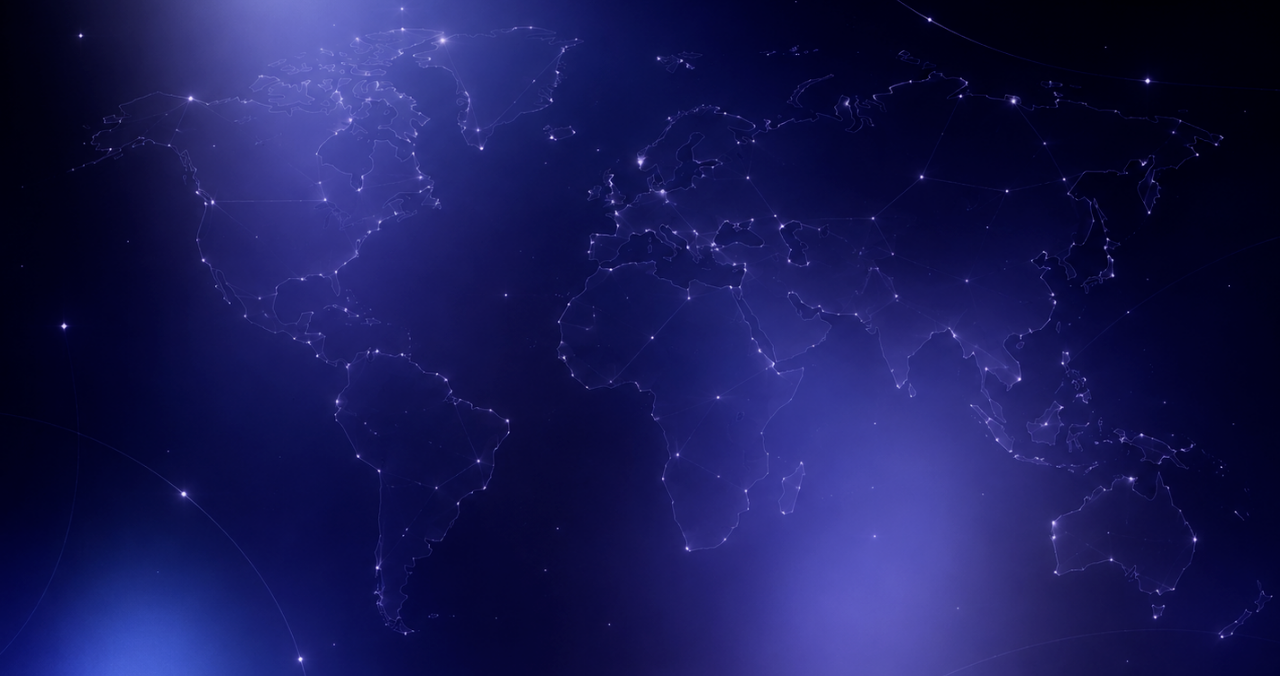
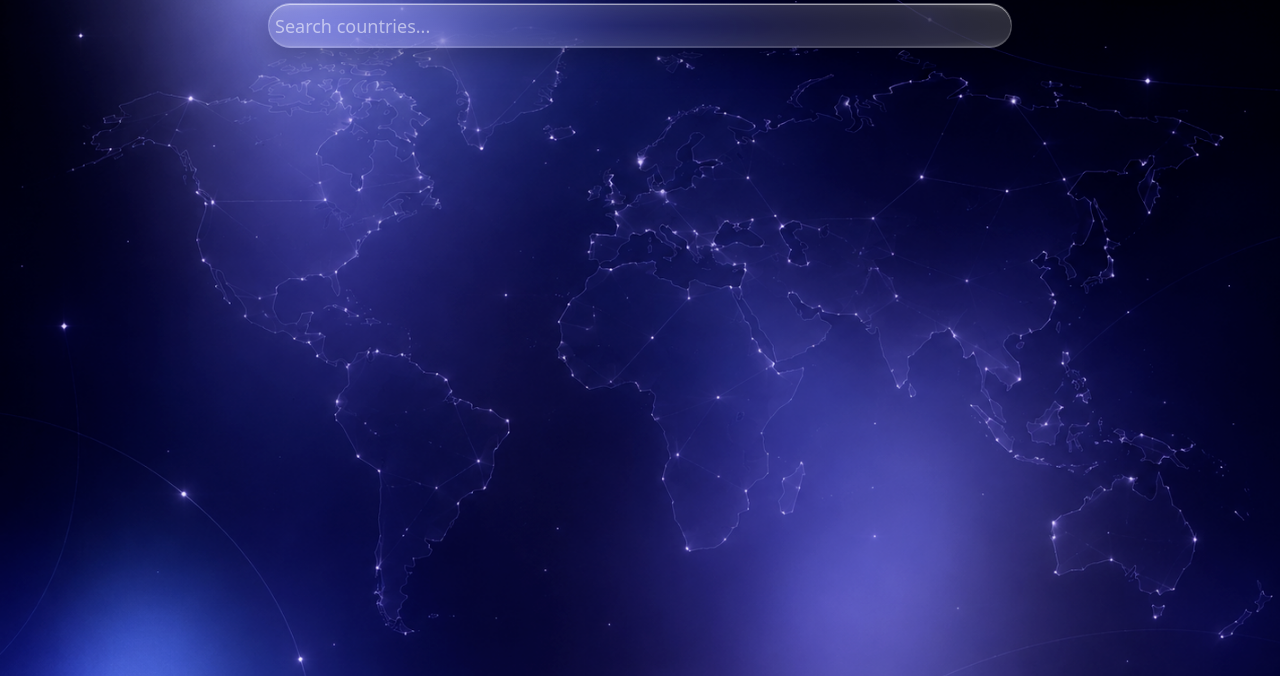
Before and after one commit to abeilleee/country-search, a website built with Vite: page index.html in a window 1280 px wide. Shown: the part 67-743 px from the top of the page. Built offline with nearby package versions, Linux system fonts and the light colour scheme.

Commit message:
feat: implement cards grid and initial render in startApp

```diff
--- a/src/style.css
+++ b/src/style.css
@@ -85,7 +85,7 @@ p {
 }
 
 .main {
-  overflow-y: auto;
+  overflow: hidden;
   display: flex;
   flex: 1;
   flex-direction: column;
@@ -94,6 +94,12 @@ p {
   width: 100%;
   min-height: 0;
   padding: 10px 20px;
+}
+
+@media screen and (max-width: 800px) {
+  .main {
+    padding: 10px;
+  }
 }
 
 .glass {
@@ -115,3 +121,37 @@ p {
     inset 0 -1px 0 rgb(255 255 255 / 15%),
     0 12px 28px rgb(0 0 0 / 25%);
 }
+
+.cards {
+  scrollbar-color: #ffffff59 transparent;
+  scrollbar-width: thin;
+
+  overflow-y: auto;
+  display: grid;
+  grid-template-columns: repeat(auto-fit, 280px);
+  flex: 1;
+  gap: 22px;
+  place-content: start center;
+
+  width: 100%;
+  min-height: 0;
+  margin: 0 auto;
+  padding: 10px 4px;
+}
+
+.cards::-webkit-scrollbar {
+  width: 8px;
+}
+
+.cards::-webkit-scrollbar-track {
+  background: transparent;
+}
+
+.cards::-webkit-scrollbar-thumb {
+  border-radius: 999px;
+  background: #ffffff59;
+}
+
+.cards::-webkit-scrollbar-thumb:hover {
+  background: #ffffff8c;
+}
--- a/src/ui/app.ts
+++ b/src/ui/app.ts
@@ -1,16 +1,50 @@
 import { createDomElement } from '@/helpers/createDomElement';
+import { createCountrySearch } from '@/store/store';
 import { createFooter } from '@/ui/components/Footer';
 import { createHeader } from '@/ui/components/Header';
+import { createCountryCard } from './components/CountryCard';
+import { createSearchInput } from './components/SearchInput/SearchInput';
 
 export function startApp() {
   document.body.classList.add('layout');
-
+  const store = createCountrySearch();
   const header = createHeader();
   const footer = createFooter();
   const main = createDomElement({
     tag: 'main',
-    classNames: ['main', 'liquid'],
+    classNames: ['main'],
+  });
+  const input = createSearchInput({ onChange: store.fetchCountries });
+  const cardsContainer = createDomElement({
+    classNames: ['cards'],
   });
 
+  main.append(input, cardsContainer);
   document.body.append(header, main, footer);
+
+  const render = () => {
+    const { loading, error, countries } = store.getState();
+    const isEmpty = !loading && !error && countries.length === 0 && input.value.trim() !== '';
+
+    cardsContainer.replaceChildren();
+
+    countries.map((country) => {
+      createCountryCard({ country, parentElement: cardsContainer });
+    });
+
+    if (error) {
+      return;
+    }
+
+    if (loading) {
+      return;
+    }
+
+    if (isEmpty) {
+      return;
+    }
+  };
+
+  render();
+  store.subscribe(render);
 }
--- a/src/ui/components/CountryCard/CountryCard.module.css
+++ b/src/ui/components/CountryCard/CountryCard.module.css
@@ -7,6 +7,7 @@
   justify-content: space-between;
 
   width: 280px;
+  height: 200px;
   padding: 8px;
   border-radius: var(--border-radius);
 
@@ -82,3 +83,17 @@
   text-overflow: ellipsis;
   white-space: nowrap;
 }
+
+@media screen and (max-width: 800px) {
+  .card {
+    height: 170px;
+  }
+
+  .name {
+    font-size: 22px;
+  }
+
+  .box {
+    height: 62px;
+  }
+}
```
